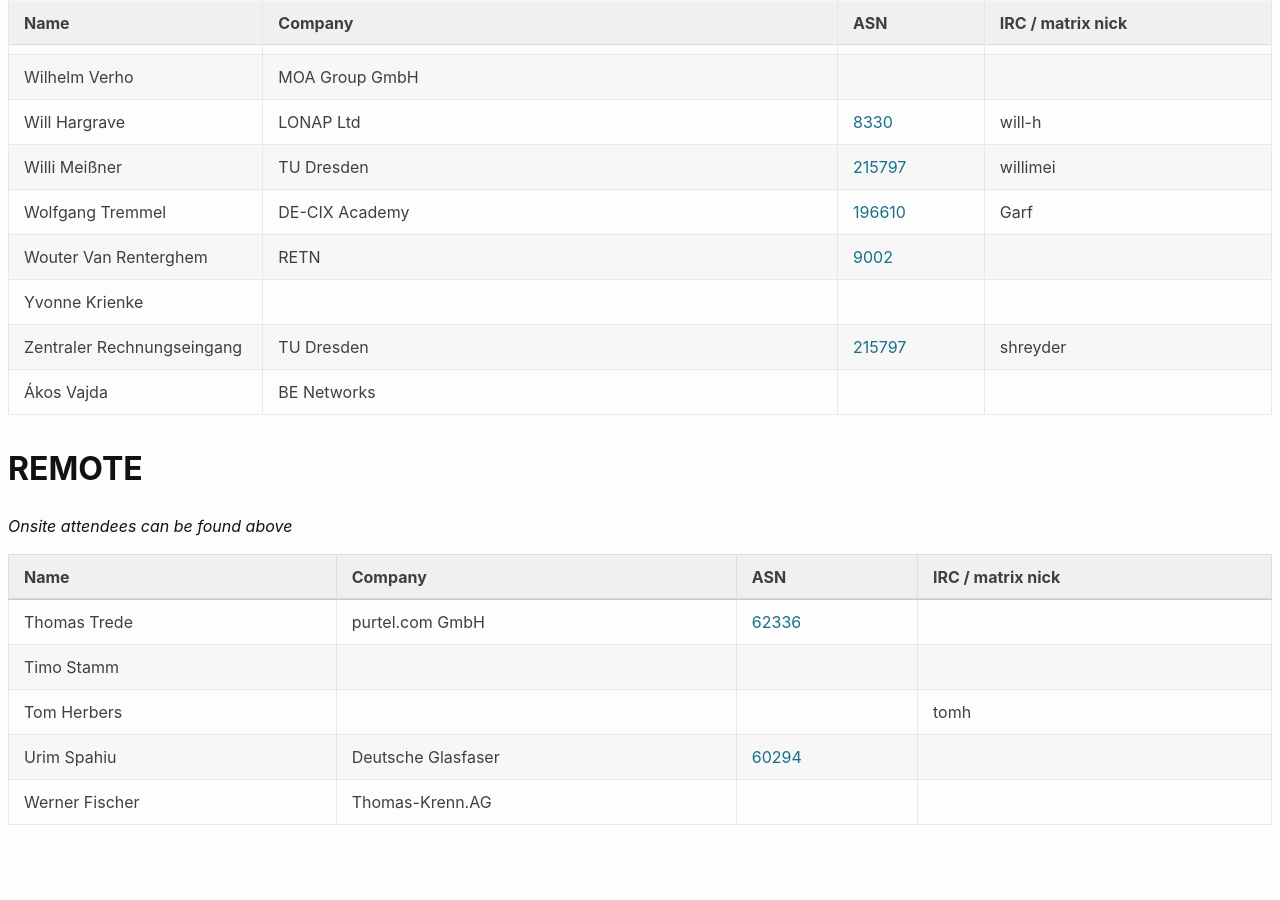
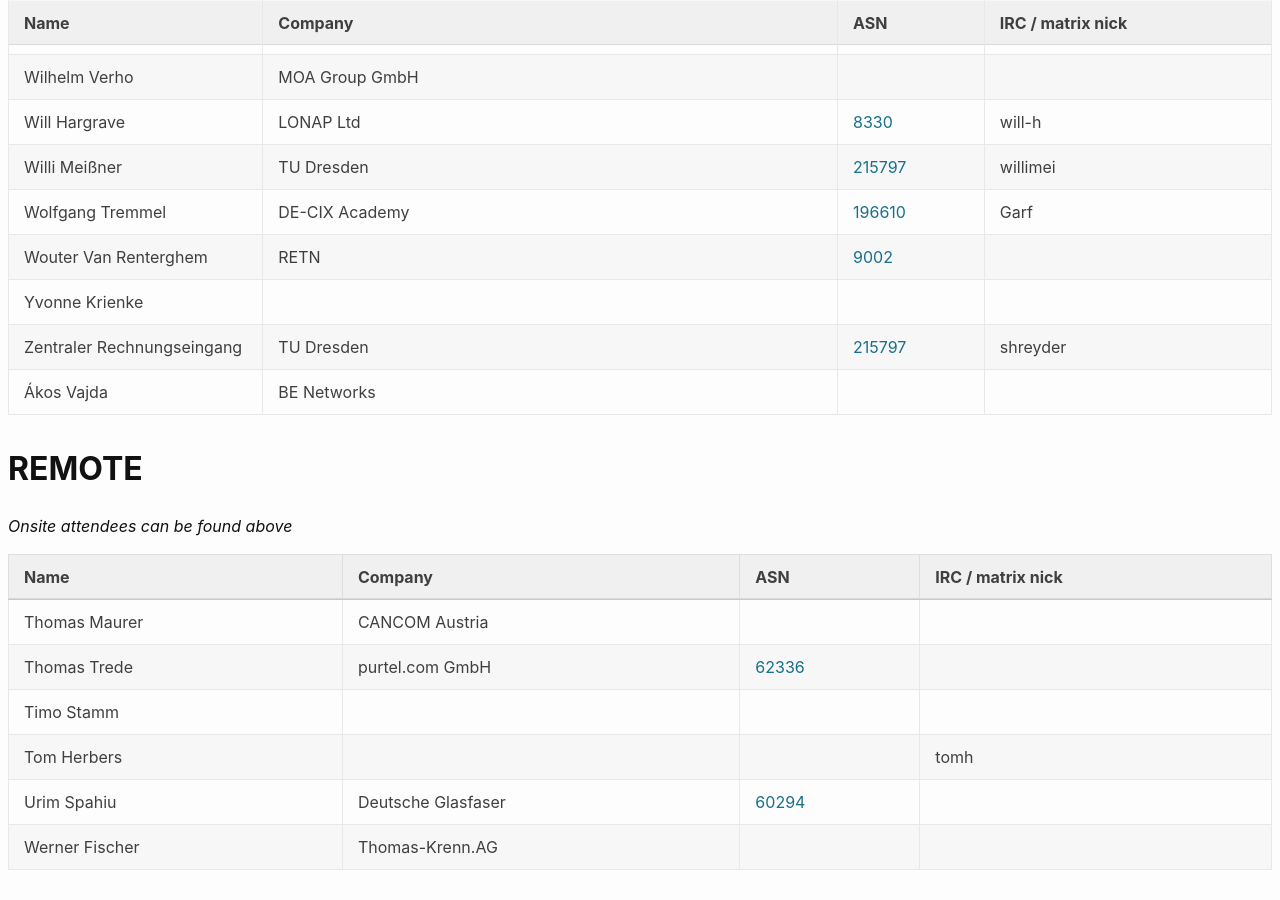
Before and after one commit to denog/pretix-attendeelist, a Jekyll site: the page built from denog16/index.markdown, in a window 1280 px wide and 900 px high, scrolled down 23777 px. Built offline with Jekyll 4.4.1, drawn with Linux system fonts in a browser that asks for light colours; before the commit the page ends 24632 px from its top, so only the background shows below that.

Commit message:
Latest data: Tue Nov  5 10:33:15 UTC 2024

```diff
--- a/_data/attendees_denog16_online.json
+++ b/_data/attendees_denog16_online.json
@@ -1,4 +1,10 @@
 [
+  {
+    "name": "Thomas Maurer",
+    "company": "CANCOM Austria",
+    "irc": null,
+    "asn": null
+  },
   {
     "name": "Thomas Trede",
     "company": "purtel.com GmbH",
```
